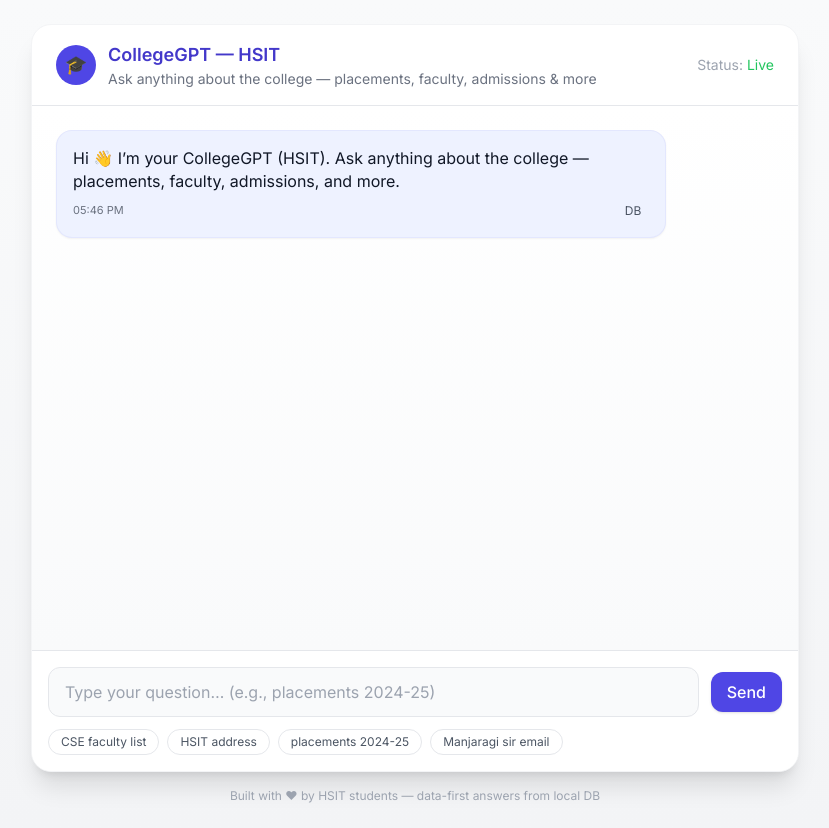
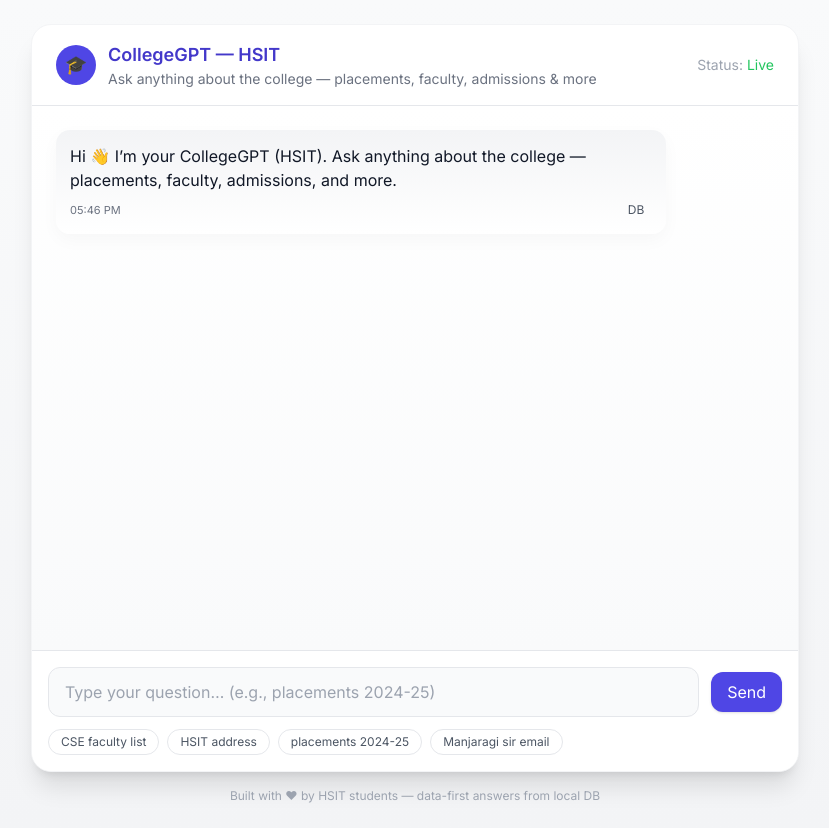
Before and after one commit to Mallikarjunrk2/college_ai, a Next.js app: page / in a window 1280 px wide. Shown: the whole page, without its empty margins (225-1054 px from the left). Built offline with nearby package versions, Linux system fonts and the light colour scheme.

Commit message:
Update globals.css

```diff
--- a/styles/globals.css
+++ b/styles/globals.css
@@ -1,140 +1,96 @@
-/* styles/globals.css */
+@import url('https://fonts.googleapis.com/css2?family=Inter:wght@300;400;600;700;800&display=swap');
 
-/* Inter font (clean modern UI look) */
-@import url('https://fonts.googleapis.com/css2?family=Inter:wght@300;400;500;600;700&display=swap');
+:root{
+  --accent: #5b21b6;    /* indigo/violet */
+  --muted: #6b7280;
+  --surface: #ffffff;
+  --bg: #f7f7fb;
+  --card-shadow: 0 10px 30px rgba(16,24,40,0.06);
+}
 
+/* Tailwind base */
 @tailwind base;
 @tailwind components;
 @tailwind utilities;
 
-/* -------------------------------------------------- */
-/* BRAND VARIABLES — modify these to change the theme */
-/* -------------------------------------------------- */
-:root {
-  --brand-primary: #4f46e5;       /* deep indigo (user bubble) */
-  --brand-primary-dark: #4338ca;  /* slightly darker purple */
-  --assistant-bubble: #eef2ff;    /* light indigo bubble */
-  --assistant-text: #111827;      /* slate text */
-  --radius-chat: 16px;            /* bubble radius */
-  --radius-card: 20px;
-  --bg-light: #f9fafb;
+/* apply font and background */
+html,body,#__next {
+  height:100%;
+  background: linear-gradient(180deg, #fbfbfe 0%, #f7f8fc 100%);
+  font-family: "Inter", system-ui, -apple-system, "Segoe UI", Roboto, "Helvetica Neue", Arial;
+  -webkit-font-smoothing:antialiased;
+  -moz-osx-font-smoothing:grayscale;
+  color: #111827;
 }
 
-/* -------------------------------------------------- */
-/* BASE PAGE SETTINGS */
-/* -------------------------------------------------- */
-
-html, body, #__next {
-  height: 100%;
+/* card style used in the main layout */
+.app-card {
+  border-radius: 18px;
+  background: var(--surface);
+  box-shadow: var(--card-shadow);
+  border: 1px solid rgba(16,24,40,0.03);
 }
 
-body {
-  font-family: "Inter", -apple-system, BlinkMacSystemFont, system-ui, sans-serif;
-  background: linear-gradient(to bottom, #f8fafc, #f1f5f9);
-  color: #111;
-  -webkit-font-smoothing: antialiased;
-  -moz-osx-font-smoothing: grayscale;
-
-  margin: 0;
-  padding: 0;
-}
-
-/* -------------------------------------------------- */
-/* CHAT BUBBLES */
-/* -------------------------------------------------- */
-
-/* Assistant bubble */
-.msg-assistant {
-  background: var(--assistant-bubble);
-  color: var(--assistant-text);
-  border-radius: var(--radius-chat);
-  line-height: 1.45;
-  border: 1px solid rgba(99, 102, 241, 0.08);
-}
-
-/* User bubble */
-.msg-user {
-  background: var(--brand-primary);
-  color: #ffffff;
-  border-radius: var(--radius-chat);
-  line-height: 1.45;
-}
-
-/* Text wrap inside bubbles */
-.prose {
+/* message bubbles */
+.msg-bubble {
   word-break: break-word;
   white-space: pre-wrap;
 }
 
-/* -------------------------------------------------- */
-/* INPUT + BUTTONS */
-/* -------------------------------------------------- */
-
-input {
-  transition: all 0.2s ease-in-out;
+/* assistant bubble */
+.msg-assistant {
+  background: linear-gradient(180deg, #f3f4f6, #ffffff);
+  color: #111827;
+  border-radius: 14px;
+  padding: 14px;
+  box-shadow: 0 6px 18px rgba(15, 23, 42, 0.03);
 }
 
-input:focus {
-  outline: none;
-  box-shadow: 0 0 0 4px rgba(79, 70, 229, 0.15);
+/* user bubble */
+.msg-user {
+  background: linear-gradient(180deg, var(--accent), #4f46e5);
+  color: white;
+  border-radius: 14px;
+  padding: 14px;
+  box-shadow: 0 8px 24px rgba(79,70,229,0.12);
 }
 
-/* Quick-chip buttons */
-.chip-button {
-  @apply text-xs px-3 py-1 rounded-full border border-gray-200 text-gray-600 hover:bg-gray-100 cursor-pointer;
+/* input and send */
+.chat-input {
+  border-radius: 14px;
+  border: 1px solid rgba(16,24,40,0.06);
+  padding: 12px 16px;
+  background: #fff;
+  outline: none;
+  box-shadow: inset 0 1px 0 rgba(255,255,255,0.6);
 }
 
-/* -------------------------------------------------- */
-/* CARD & SHADOW STYLE */
-/* -------------------------------------------------- */
-.chat-card {
-  background: white;
-  border-radius: var(--radius-card);
-  box-shadow: 0 10px 30px rgba(0,0,0,0.05);
+/* rounded send button */
+.send-btn {
+  background: var(--accent);
+  color: #fff;
+  border-radius: 12px;
+  padding: 10px 16px;
+  box-shadow: 0 8px 20px rgba(79,70,229,0.14);
 }
 
-/* -------------------------------------------------- */
-/* SMOOTH SCROLLBAR */
-/* -------------------------------------------------- */
-::-webkit-scrollbar {
-  width: 10px;
-}
-::-webkit-scrollbar-track {
-  background: transparent;
-}
-::-webkit-scrollbar-thumb {
-  background: rgba(15, 23, 42, 0.12);
-  border-radius: 20px;
-  border: 2px solid transparent;
-  background-clip: padding-box;
-}
-::-webkit-scrollbar-thumb:hover {
-  background: rgba(15, 23, 42, 0.2);
+/* tag chips */
+.chip {
+  background: #fff;
+  border-radius: 999px;
+  padding: 8px 12px;
+  border: 1px solid rgba(16,24,40,0.06);
+  font-size: 0.85rem;
+  color: var(--muted);
 }
 
-/* -------------------------------------------------- */
-/* MOBILE OPTIMIZATION */
-/* -------------------------------------------------- */
+/* make scrollbars subtle */
+*::-webkit-scrollbar { height:10px; width:10px; }
+*::-webkit-scrollbar-thumb { background: rgba(15,23,42,0.06); border-radius:999px; }
+*::-webkit-scrollbar-track { background: transparent; }
 
-@media (max-width: 640px) {
-  .msg-assistant,
-  .msg-user {
-    border-radius: 12px;
-  }
-  .chat-card {
-    border-radius: 16px;
-  }
+/* small responsive tweaks */
+@media (max-width:640px){
+  .app-card { border-radius: 14px; }
+  .msg-assistant, .msg-user { padding: 12px; font-size: 15px; }
 }
-
-/* -------------------------------------------------- */
-/* SMALL UTILITIES */
-/* -------------------------------------------------- */
-
-.fade-in {
-  animation: fadeIn 0.22s ease-in-out;
-}
-
-@keyframes fadeIn {
-  from { opacity: 0; transform: translateY(3px); }
-  to   { opacity: 1; transform: translateY(0); }
-}
```
